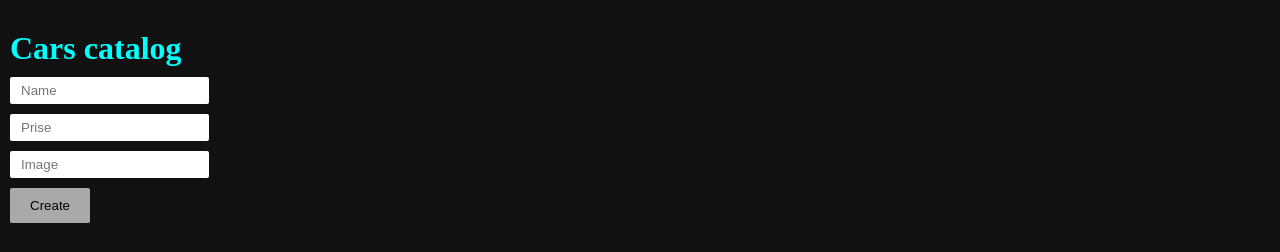
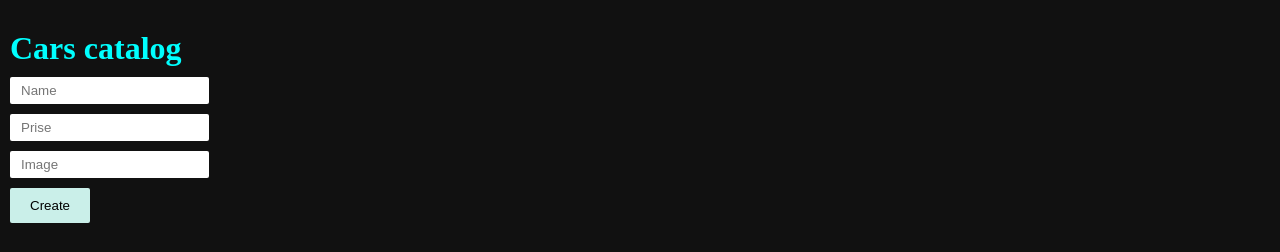
Before and after one commit to kirill-XII/car-catalog, a React (Vite) app: page / in a window 1280 px wide. In both pictures the pointer is over the button "Create". Shown: the top 252 px of the page. Built offline with nearby package versions, Linux system fonts and the light colour scheme; grey boxes are pictures that could not be loaded.

Commit message:
just style

```diff
--- a/src/assets/components/screens/home/create-car-form/CreateCarForm.module.css
+++ b/src/assets/components/screens/home/create-car-form/CreateCarForm.module.css
@@ -22,7 +22,8 @@
 	outline: none;
 	border-radius: 2px;
 	transition: all 0, 3s ease;
+	cursor: pointer;
 }
 .btn:hover {
-	background-color: darkgrey;
+	background-color: rgb(202, 239, 233);
 }
```
